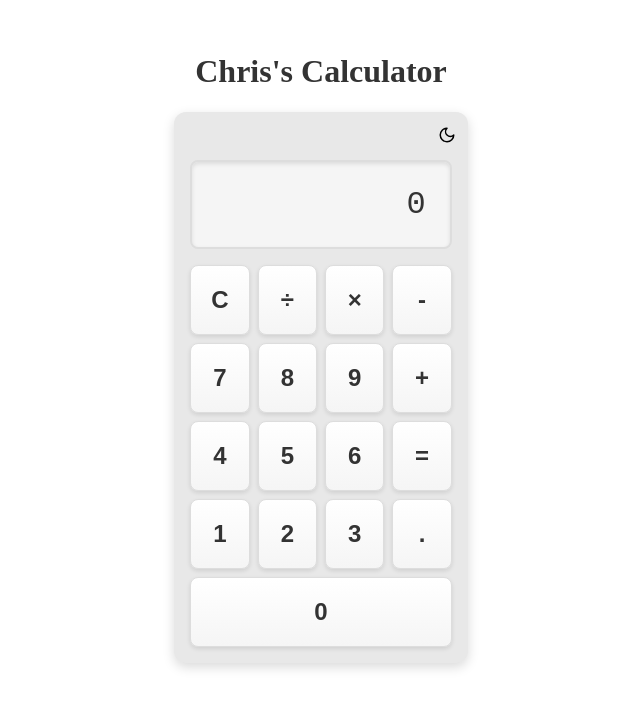
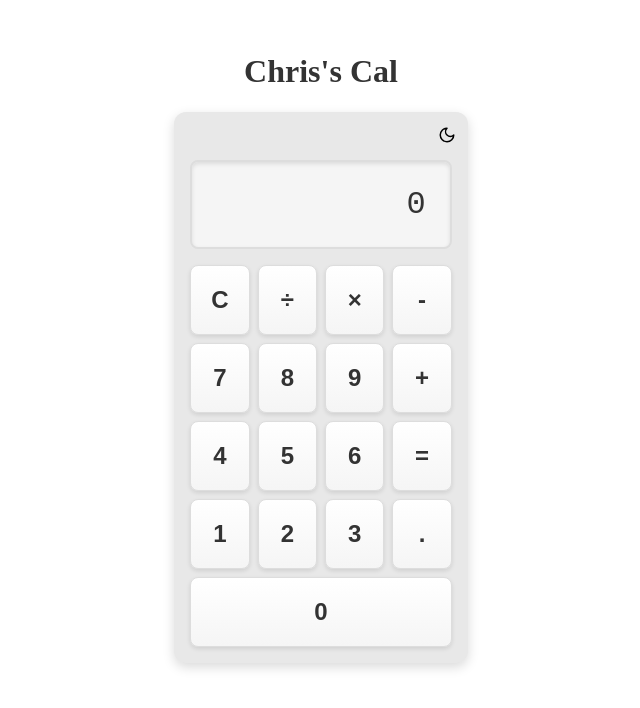
Before and after one commit to niigyanchristian/eunomia-mini-calculator, a React (Vite) app: page / in a window 1280 px wide. Shown: the top 708 px of the page, without its empty margins (319-959 px from the left). Built offline with nearby package versions, Linux system fonts and the light colour scheme; the HTML template or start-up script is replaced by a standard one.

Commit message:
feat: Change calculator title to Chris's Cal
Task [1] (modify)

```diff
--- a/src/App.tsx
+++ b/src/App.tsx
@@ -28,7 +28,7 @@ export default function App() {
   return (
     <ThemeContext.Provider value={{ theme, toggleTheme }}>
       <div className="app" data-theme={theme}>
-        <h1>Chris's Calculator</h1>
+        <h1>Chris's Cal</h1>
         <Calculator />
       </div>
     </ThemeContext.Provider>
```
Also changed, not shown: .eunomia/tasks.json, 1 other file (tests, documents, lock files or other folders).
